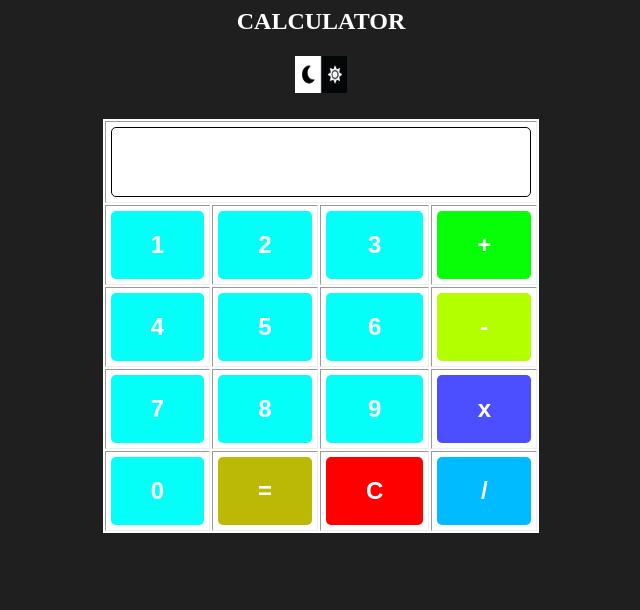
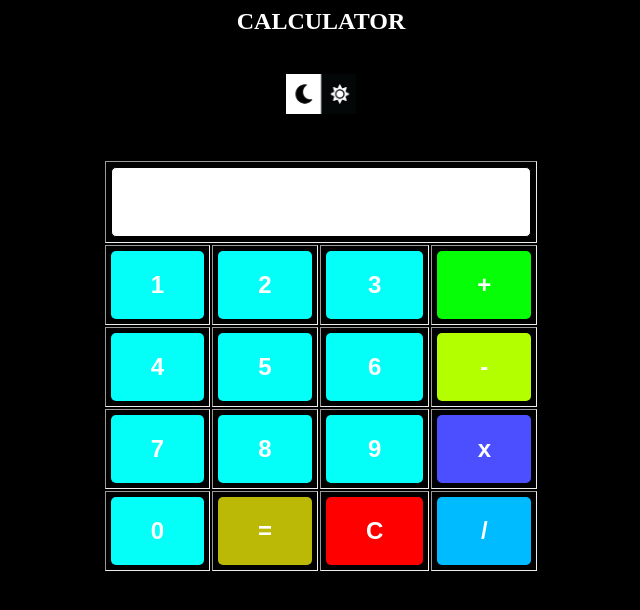
Before and after one commit to Sdnanubasha/calculator, a plain HTML site: page index.html in a window 1280 px wide. Both pictures are taken after a click on the button 640 px from the left and 74 px from the top of the page. Shown: the whole page, without its empty margins (319-959 px from the left). Drawn offline with Linux system fonts and the light colour scheme.

Commit message:
calculator

```diff
--- a/calc.css
+++ b/calc.css
@@ -2,7 +2,6 @@ table {
     border: 0;
     margin-left: auto;
     margin-right: auto;
-    background-color: white !important;
 }
 tr{
     padding: 5px;
@@ -42,22 +41,23 @@ body{
     border: 0;
 }
 img{
-    width: 100%;
-    height: 100%;
+    width: 70px;
+    height: 40px;
 }
 img:hover{
-    transform:scale(1.04)
+    transform:scale(1.04);
+    transition: 150ms;
 }
 body button{
-    width: 5%;
-    height: 5%;
+    width: 10%;
+    height: 10%;
     background: transparent;
     border: 0;
     margin-bottom: 2%;
     cursor: pointer;
 }
 .darkmode{
-    background-color:rgb(31, 31, 31);
+    background-color:#000;
     color: white;
 }
 #clear{
```
